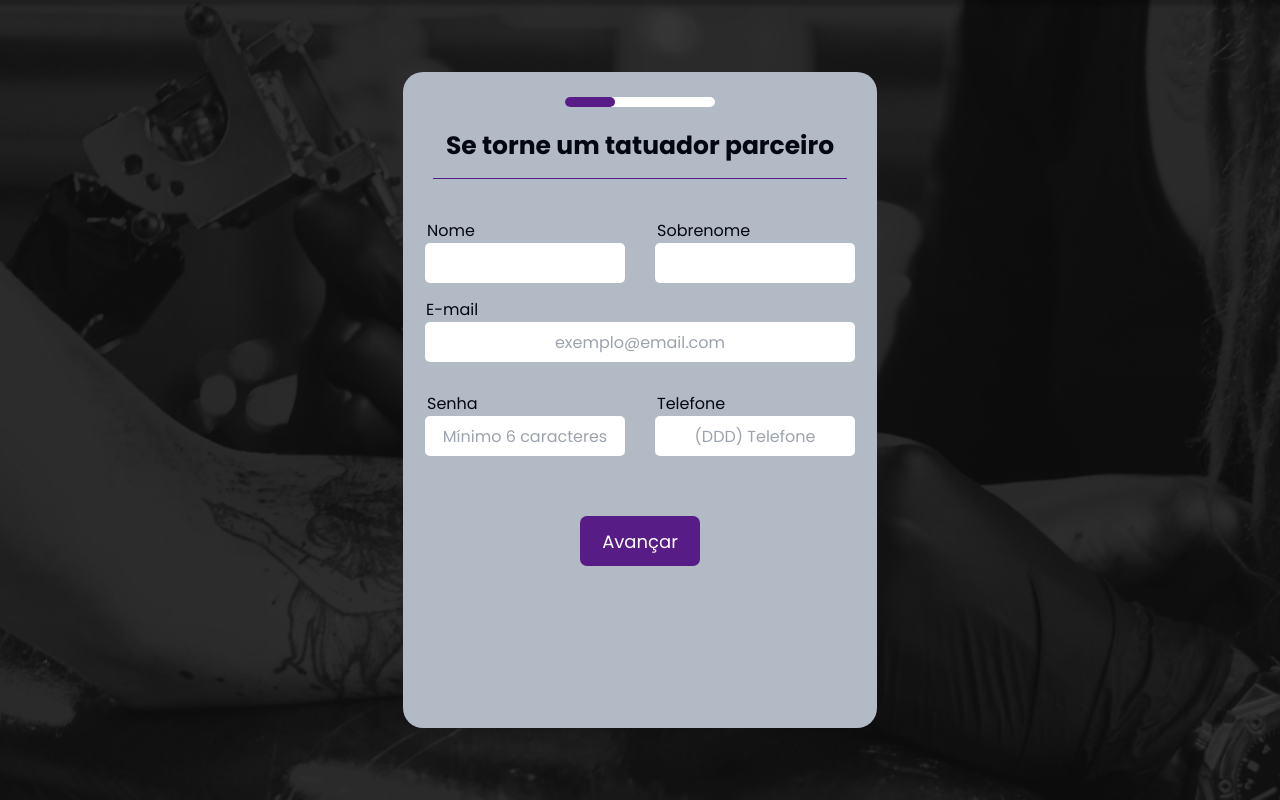
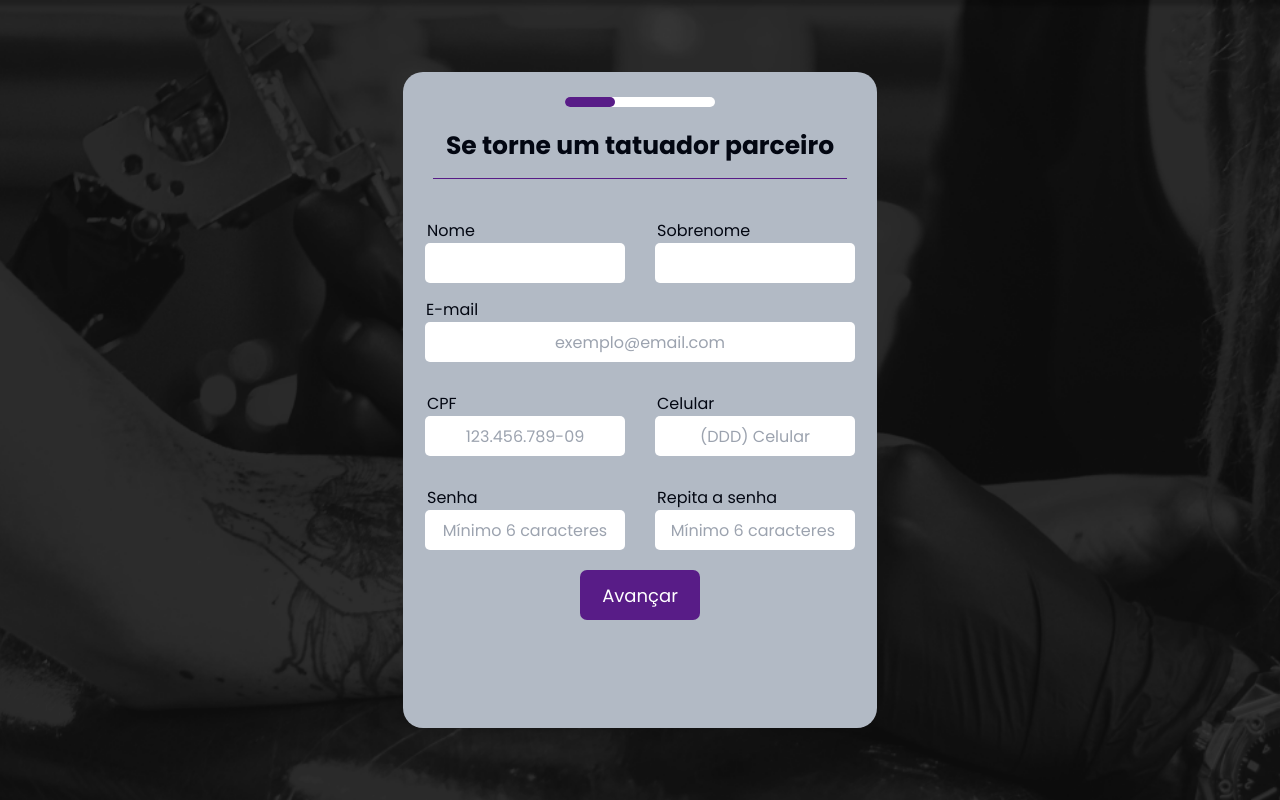
Before and after one commit to North-Tattoo/North-Ink-Front, a React (Vite) app in the folder north-vite/: page /cadastro in a window 1280 px wide. Built offline with nearby package versions, Linux system fonts and the light colour scheme.

Commit message:
adição do campo cpf

```diff
--- a/north-vite/src/pages/cadastro/Cadastro.jsx
+++ b/north-vite/src/pages/cadastro/Cadastro.jsx
@@ -76,12 +76,22 @@ function Cadastro() {
             </div>
             <div className="nome-sobrenome">
               <div className="campo">
+                <label htmlFor="CPF">CPF</label>
+                <input placeholder="123.456.789-09" type="text" id="CPF" name="CPF" />
+              </div>
+              <div className="campo">
+                <label htmlFor="celular">Celular</label>
+                <input placeholder="(DDD) Celular" type="text" id="celular" name="celular" />
+              </div>
+            </div>
+            <div className="nome-sobrenome">
+              <div className="campo">
                 <label htmlFor="senha">Senha</label>
                 <input placeholder="Mínimo 6 caracteres" type="password" id="senha" name="senha" />
               </div>
               <div className="campo">
-                <label htmlFor="telefone">Telefone</label>
-                <input placeholder="(DDD) Telefone" type="text" id="telefone" name="telefone" />
+                <label htmlFor="repita">Repita a senha</label>
+                <input placeholder="Mínimo 6 caracteres " type="text" id="repita" name="repita" />
               </div>
             </div>
             <button className="avancar" onClick={avancarPrimeiraParaSegunda}>Avançar</button>
--- a/north-vite/src/pages/cadastro/Cadastro.modules.css
+++ b/north-vite/src/pages/cadastro/Cadastro.modules.css
@@ -105,7 +105,7 @@ body {
 }
 
 .avancar {
-    margin-top: 60px;
+    margin-top: 20px;
     background-color: #581C87;
     border: none;
     border-radius: 7px;
```
